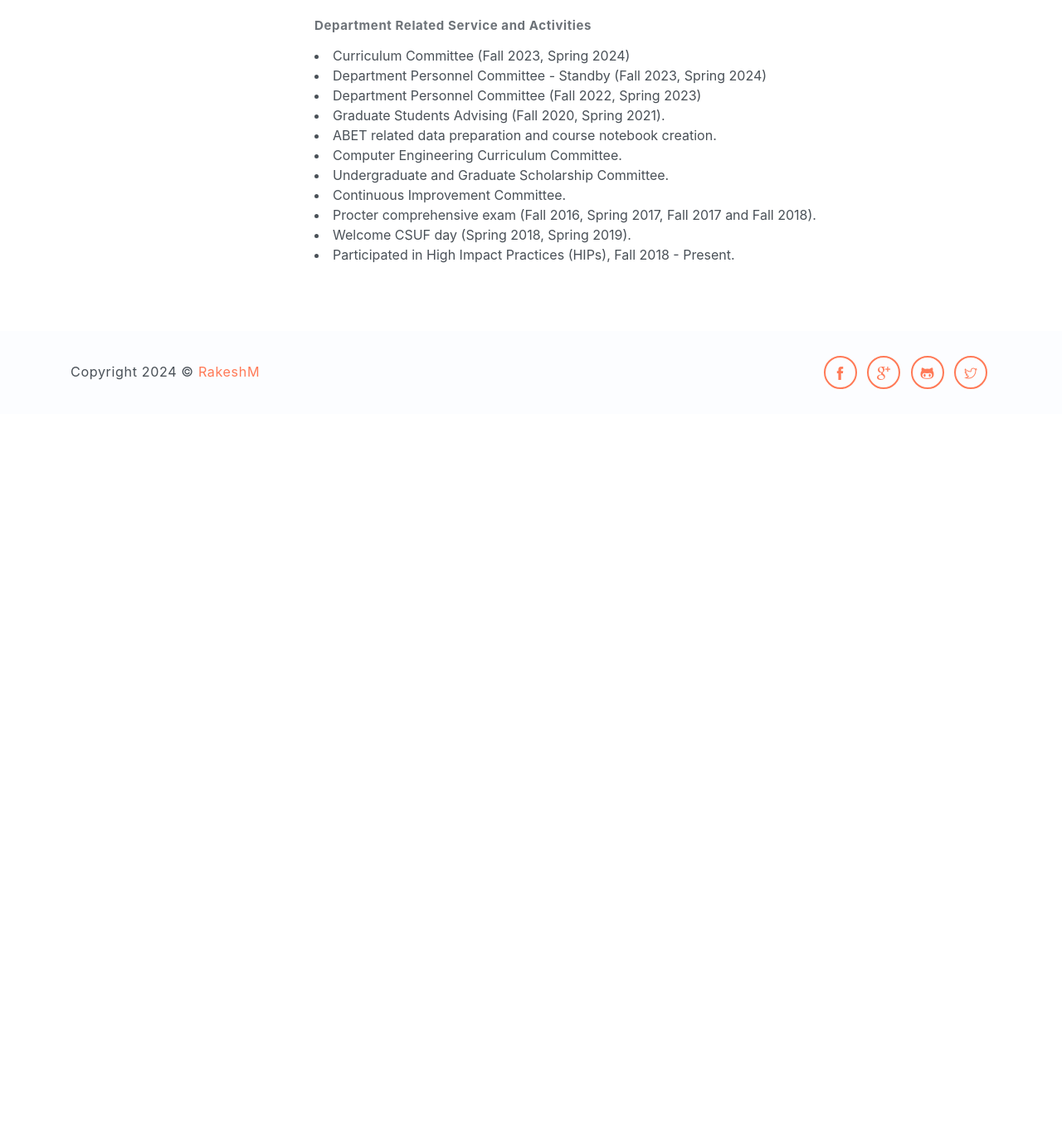
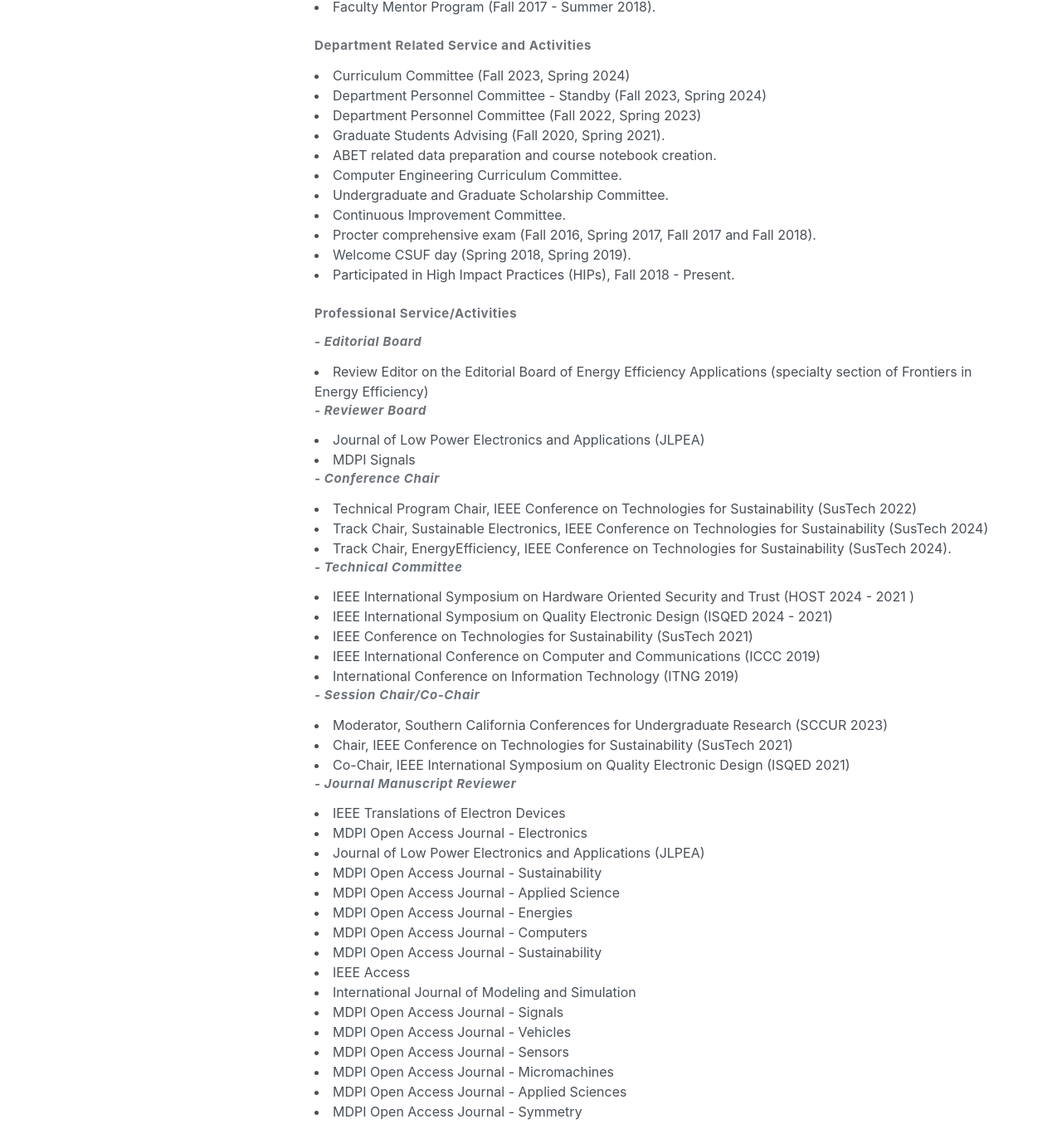
Before and after one commit to ramahto/ramahto.github.io, a plain HTML site: page service.html in a window 1280 px wide. Shown: the part 1442-2797 px from the top of the page at 83% size. Before the commit the page ends 1941 px from the top, so only its background shows below. Drawn offline with Linux system fonts and the light colour scheme.

Commit message:
Add files via upload

```diff
--- a/service.html
+++ b/service.html
@@ -142,7 +142,8 @@
 
 					<br>
 					<p class="subtitle"><strong>University Related Service and Activities</strong></p>
-                    <li>Writing Proficiency Committee (Fall 2023 - Spring 2024).</li>
+					 <li>University Advancement Committee (Fall 2024 - Spring 2025).</li>
+                    <li>Writing Proficiency Committee (Fall 2023 - Spring 2025).</li>
 					<li>Student Academic Life Committee (Fall 2022 - Spring 2024).</li>
 					<li>Faculty Development Center Board (Fall 2021 -  Spring 2024).</li>
 					<li>Reviewed the Faculty Enhancement and Instructional Development Award (FEID) proposal (Spring 2020, 2022).</li>
@@ -163,6 +164,47 @@
 					<li>Procter comprehensive exam (Fall 2016, Spring 2017, Fall 2017 and Fall 2018). </li>
 					<li>Welcome CSUF day (Spring 2018, Spring 2019).</li>
 					<li>Participated in High Impact Practices (HIPs), Fall 2018 - Present.</li>
+
+					<br>
+				  <p class="subtitle"><strong>Professional Service/Activities</strong></p>
+					<p class="subtitle"><strong><em>- Editorial Board</em></strong></p>
+					<li>Review Editor on the Editorial Board of Energy Efficiency Applications (specialty section of
+Frontiers in Energy Efficiency) </li>
+					<p class="subtitle"><strong><em>- Reviewer Board</em></strong></p>
+					<li>Journal of Low Power Electronics and Applications (JLPEA)</li>
+					<li>MDPI Signals</li>
+					<p class="subtitle"><strong><em>- Conference Chair</em></strong></p>
+					<li>Technical Program Chair, IEEE Conference on Technologies for Sustainability (SusTech 2022)</li>
+					<li>Track Chair, Sustainable Electronics, IEEE Conference on Technologies for Sustainability (SusTech 2024)</li>
+					<li>Track Chair, EnergyEfficiency, IEEE Conference on Technologies for Sustainability (SusTech 2024).</li>
+					<p class="subtitle"><strong><em>- Technical Committee</em></strong></p>
+					<li> IEEE International Symposium on Hardware Oriented Security and Trust (HOST 2024 - 2021 )</li>
+					<li> IEEE International Symposium on Quality Electronic Design (ISQED 2024 - 2021) </li>
+					<li>IEEE Conference on Technologies for Sustainability (SusTech 2021) </li>
+					<li>IEEE International Conference on Computer and Communications (ICCC 2019)</li>
+					<li>International Conference on Information Technology (ITNG 2019)</li>
+					<p class="subtitle"><strong><em>- Session Chair/Co-Chair</em></strong></p>
+					<li>Moderator, Southern California Conferences for Undergraduate Research (SCCUR 2023)</li>
+					<li>Chair, IEEE Conference on Technologies for Sustainability (SusTech 2021) </li>
+					<li>Co-Chair, IEEE International Symposium on Quality Electronic Design (ISQED 2021)</li>
+					<p class="subtitle"><strong><em>- Journal Manuscript Reviewer</em></strong></p>
+					<li>IEEE Translations of Electron Devices</li>
+					<li>MDPI Open Access Journal - Electronics </li>
+					<li>Journal of Low Power Electronics and Applications (JLPEA)</li>
+					<li>MDPI Open Access Journal - Sustainability</li>
+					<li>MDPI Open Access Journal - Applied Science</li>
+					<li>MDPI Open Access Journal - Energies</li>
+					<li>MDPI Open Access Journal - Computers</li>
+					<li>MDPI Open Access Journal - Sustainability</li>
+					<li>IEEE Access</li>
+					<li>International Journal of Modeling and Simulation</li>
+					<li> MDPI Open Access Journal - Signals</li>
+					<li>MDPI Open Access Journal - Vehicles</li>
+					<li>MDPI Open Access Journal - Sensors</li>
+					<li>MDPI Open Access Journal - Micromachines</li>
+					<li>MDPI Open Access Journal - Applied Sciences</li>
+					<li>MDPI Open Access Journal - Symmetry</li>
+
 
               </div>
             </div>
```
Also changed, not shown: teaching.html (+3 -3 lines).
